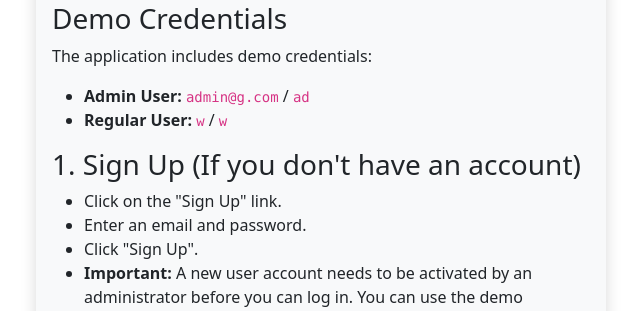
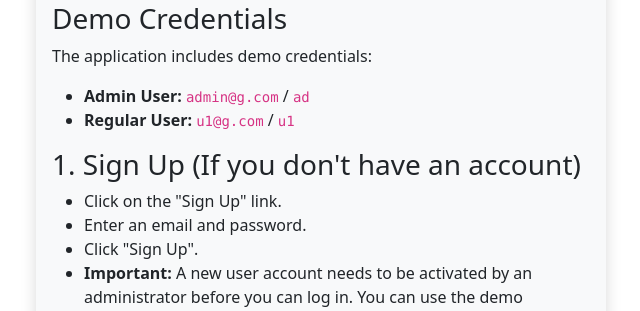
Before and after one commit to the-y9/LibraryManagement, a Flask app: page / in a window 1280 px wide. Shown: the part 632-943 px from the top of the page, without its empty margins (265-905 px from the left). Run offline with Flask 3, Linux system fonts and the light colour scheme; parts of the project's set-up code (start-up, migrations or seed data) failed here and were passed over; some libraries are stand-ins or nearby versions.

Commit message:
@ fix production

```diff
--- a/static/workflow.md
+++ b/static/workflow.md
@@ -10,7 +10,7 @@
 The application includes demo credentials:
 
 *   **Admin User:** `admin@g.com` / `ad`
-*   **Regular User:** `w` / `w`
+*   **Regular User:** `u1@g.com` / `u1`
 
 ### 1. Sign Up (If you don't have an account)
 
--- a/templates/index.html
+++ b/templates/index.html
@@ -19,7 +19,9 @@
   </head>
   <body>
     <div id="app"></div>
-    <script src="https://cdn.jsdelivr.net/npm/vue@2/dist/vue.js"></script>
+    <!-- <script src="https://cdn.jsdelivr.net/npm/vue@2/dist/vue.js"></script> -->
+    <script src="https://cdn.jsdelivr.net/npm/vue@2/dist/vue.min.js"></script>
+
     <script src="https://unpkg.com/vue-router@3.0.0/dist/vue-router.js"></script>
     <script
       src="{{url_for('static', filename='index.js')}}"
```
Also changed, not shown: instance/g.db.
